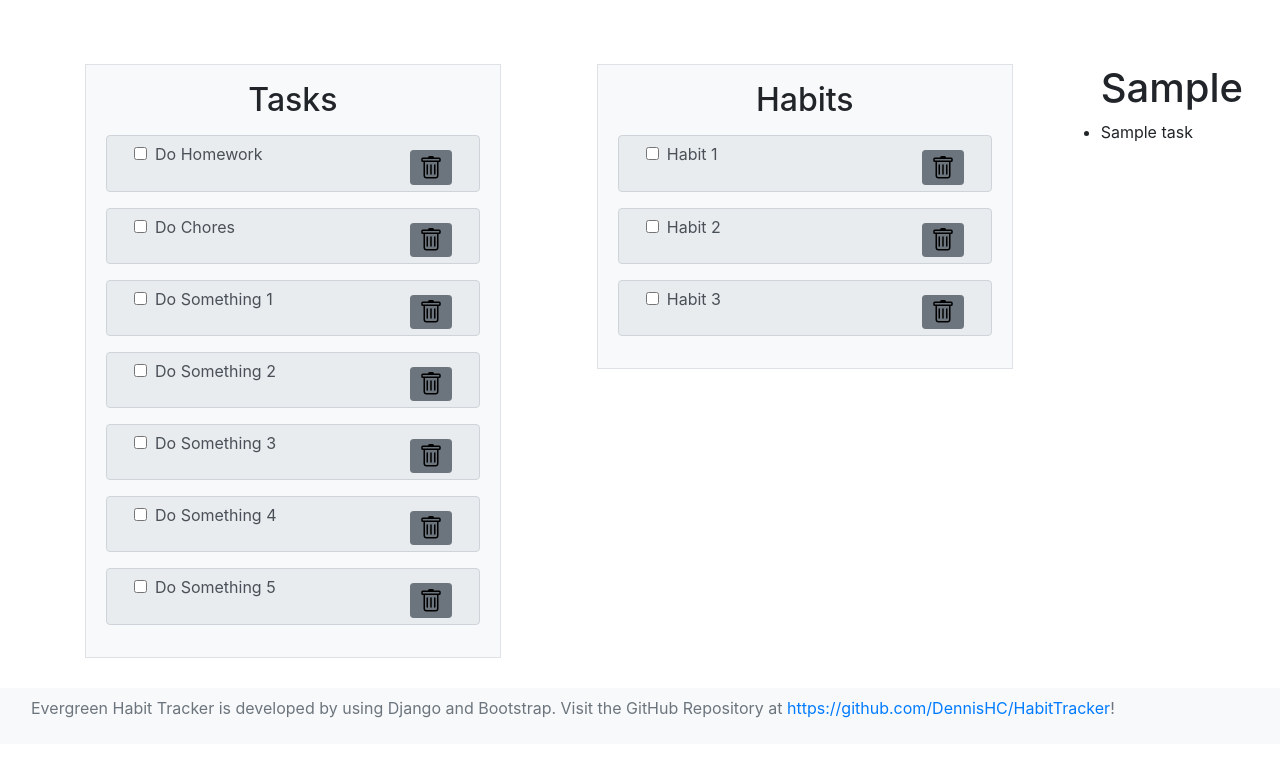
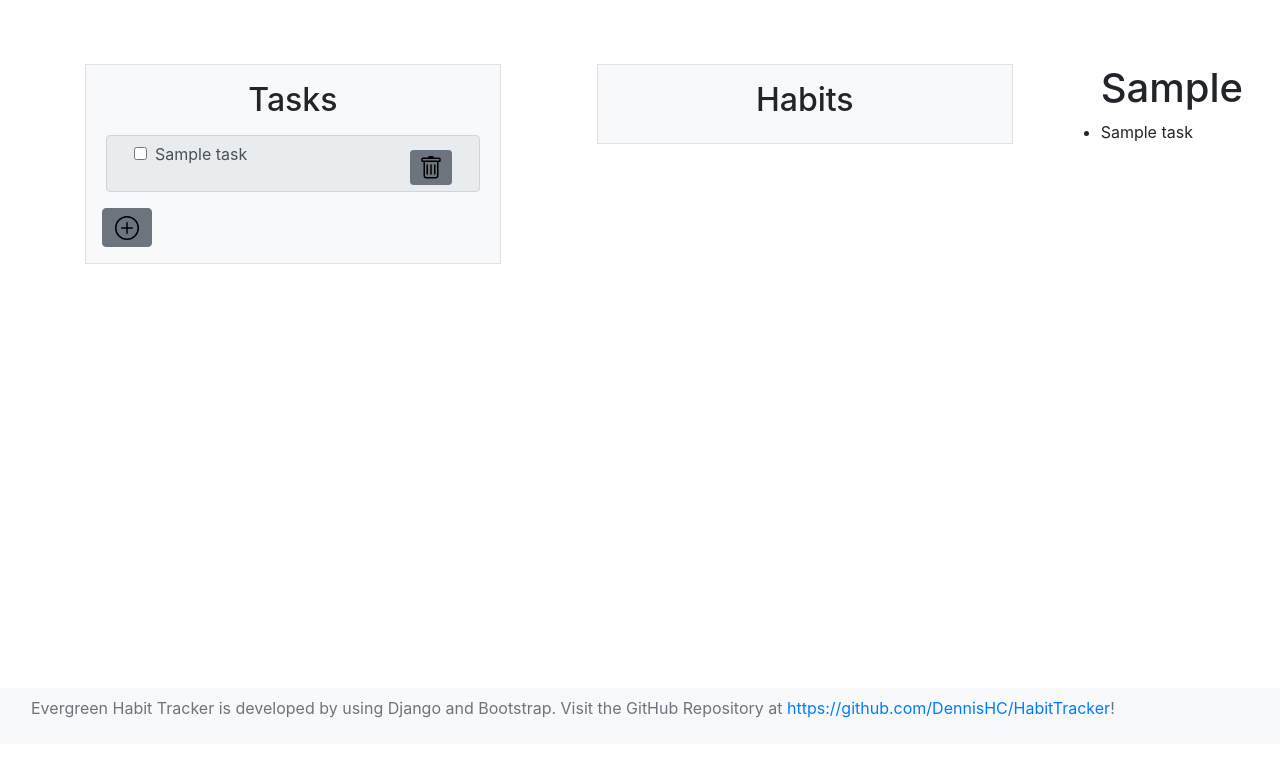
Before and after one commit to DennisHC/HabitTracker, a Django app: template mysite/users/templates/users/my_habits.html in a window 1280 px wide. Shown: the part 56-834 px from the top of the page. After the commit the page ends 774 px from the top, so only its background shows below. Run offline with Django 3.2, Linux system fonts and the light colour scheme; the template is opened without the code that fills it: most values are stand-ins (such as "Sample title", 1, 10 or a date in 2020); some libraries are stand-ins or nearby versions.

Commit message:
added tasks functionality

```diff
--- a/mysite/habits/static/javascript/habits.js
+++ b/mysite/habits/static/javascript/habits.js
@@ -1,23 +1,7 @@
-let tasklist = [
-    'Do Homework',
-    'Do Chores',
-    'Do Something 1',
-    'Do Something 2',
-    'Do Something 3',
-    'Do Something 4',
-    'Do Something 5'
-]
-
-let habitlist = [
-    'Habit 1',
-    'Habit 2',
-    'Habit 3'
-]
-
 let tasksListDisplay = document.querySelector('#tasklist');
 let habitListDisplay = document.querySelector('#habitlist');
 
-tasklist.forEach(taskText => {
+taskList.forEach(taskText => {
     let taskHTML = document.createElement('div');
     let colDiv = document.createElement('div');
     let checkmark = document.createElement('input');
@@ -51,7 +35,7 @@ tasklist.forEach(taskText => {
     tasksListDisplay.appendChild(taskHTML);
 })
 
-habitlist.forEach(habitText => {
+habitList.forEach(habitText => {
     let habitHTML = document.createElement('div');
     let colDiv = document.createElement('div');
     let checkmark = document.createElement('input');
--- a/mysite/users/templates/users/my_habits.html
+++ b/mysite/users/templates/users/my_habits.html
@@ -8,8 +8,13 @@
             <div class="col px-md-5">
                 <div class="p-3 border bg-light">
                     <h2 class="text-center">Tasks</h2>
-                    <div id="tasklist">
-                    </div>
+                    <div id="tasklist"></div>
+
+
+                    <button class="btn btn-secondary" type="submit">
+                        <img src="/static/images/add.svg" alt="">
+                    </button>
+
                 </div>
             </div>
 
@@ -33,7 +38,19 @@
         </div>
     </div>
 
+
+
+
 {% load static %}
-    <script type="text/javascript" src="{% static 'javascript/habits.js' %}"></script>
+<script type="text/javascript">
+    var taskList = [];
+    var habitList = [];
+</script>
+{% for task in current_user_tasklist %}
+<script type="text/javascript">
+    taskList.push("{{ task }}");
+</script>
+{% endfor %}
+<script type="text/javascript" src="{% static 'javascript/habits.js' %}"></script>
 
 {% endblock content %}
```
Also changed, not shown: mysite/habits/static/images/add.svg (added).
